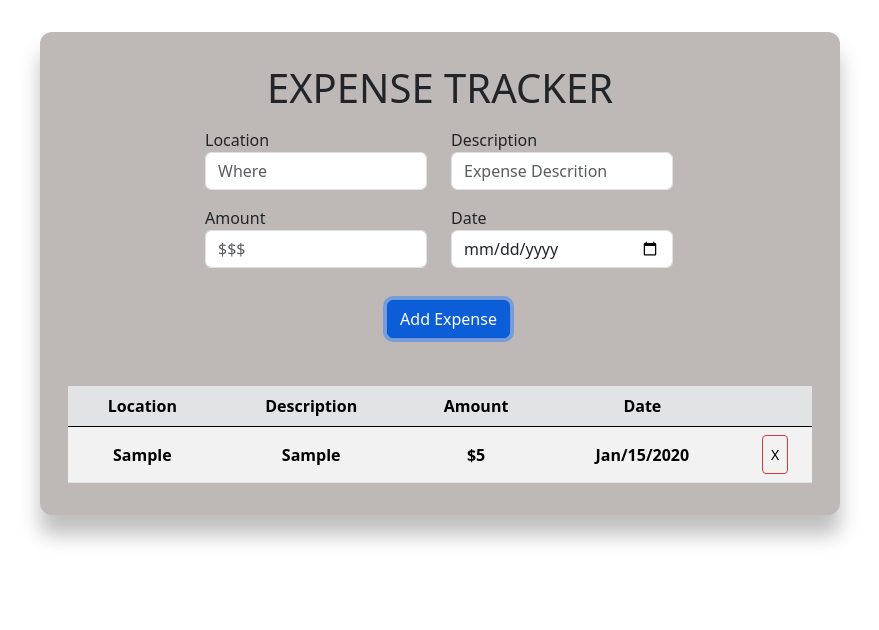
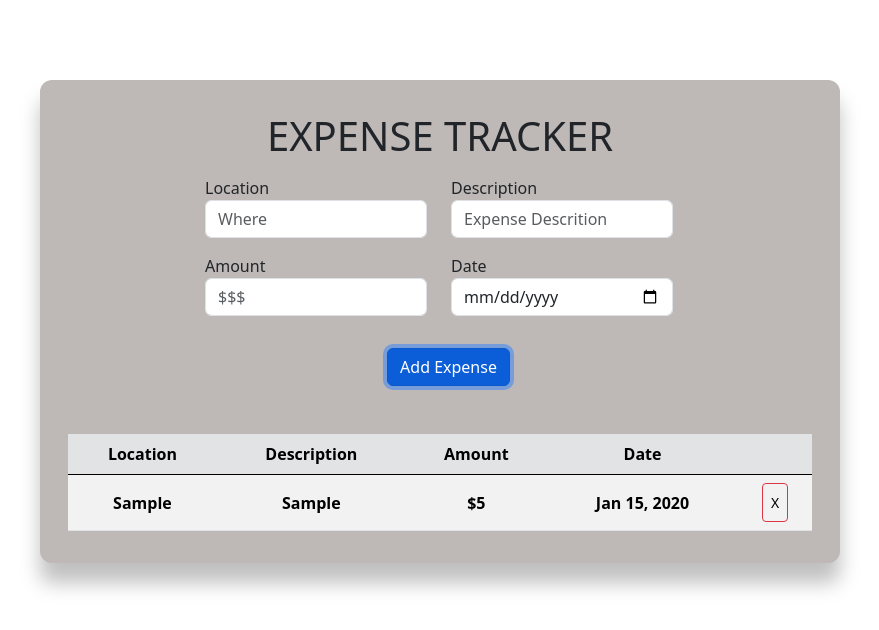
Before and after one commit to jumba23/Expense-Tracker-App-REACT, a React (Create React App) app: page / in a window 1280 px wide. Both pictures are taken after typing "Sample", "Sample", "5", "2020-01-15" into the empty fields and a click on the button "Add Expense". Shown: the top 630 px of the page, without its empty margins (200-1079 px from the left). Built offline with nearby package versions, Linux system fonts and the light colour scheme.

Commit message:
improved logic - js

```diff
--- a/src/App.js
+++ b/src/App.js
@@ -1,6 +1,6 @@
 import React, { useState, useEffect } from "react";
 import ExpenseForm from "./components/ExpenseForm";
-import ListExpenses from "./components/ListExpenses";
+import ExpenseList from "./components/ExpenseList";
 import "bootstrap/css/bootstrap.css";
 
 const App = () => {
@@ -22,7 +22,7 @@ const App = () => {
     setExpenses([newExpense, ...expenses]);
   };
 
-  const handleRemoveListItem = (expenseId) => {
+  const deleteRow = (expenseId) => {
     setExpenses(expenses.filter((expense) => expense.id !== expenseId));
   };
 
@@ -30,8 +30,8 @@ const App = () => {
     <div>
       <div className="container-md">
         <h1 className="text-center mt-3">EXPENSE TRACKER</h1>
-        <ExpenseForm onSubmitNewExpense={handleNewExpense} />
-        <ListExpenses list={expenses} onDeleteAction={handleRemoveListItem} />
+        <ExpenseForm handleNewExpense={handleNewExpense} />
+        <ExpenseList expenses={expenses} deleteRow={deleteRow} />
       </div>
     </div>
   );
--- a/src/components/ExpenseForm.js
+++ b/src/components/ExpenseForm.js
@@ -1,7 +1,7 @@
 import React, { useState } from "react";
 import "bootstrap/css/bootstrap.css";
 
-const ExpenseForm = (props) => {
+const ExpenseForm = ({ handleNewExpense }) => {
   const [enteredLocation, setLocation] = useState("");
   const [enteredDescription, setDescription] = useState("");
   const [enteredAmount, setAmount] = useState("");
@@ -24,29 +24,15 @@ const ExpenseForm = (props) => {
   };
 
   const formatDate = () => {
-    const newDate = enteredDate.split("-");
-    const day = newDate[2];
-    const months = [
-      "Jan",
-      "Feb",
-      "Mar",
-      "Apr",
-      "May",
-      "Jun",
-      "Jul",
-      "Aug",
-      "Sep",
-      "Oct",
-      "Nov",
-      "Dec",
-    ];
-    const monthFormated = months[newDate[1] - 1];
-    const year = newDate[0];
-    const dateFormat = `${monthFormated}/${day}/${year}`;
-    return dateFormat;
+    let date = new Date(enteredDate);
+    const options = {
+      dateStyle: "medium",
+      timeZone: "UTC",
+    };
+    return new Intl.DateTimeFormat("en-US", options).format(date);
   };
 
-  const submitHandler = (e) => {
+  const handleSubmit = (e) => {
     e.preventDefault();
 
     const newExpense = {
@@ -57,7 +43,7 @@ const ExpenseForm = (props) => {
       date: formatDate(),
     };
 
-    props.onSubmitNewExpense(newExpense);
+    handleNewExpense(newExpense);
     setLocation("");
     setDescription("");
     setAmount("");
@@ -65,7 +51,7 @@ const ExpenseForm = (props) => {
   };
 
   return (
-    <form className="row g-3 mt-3" onSubmit={submitHandler}>
+    <form className="row g-3 mt-3" onSubmit={handleSubmit}>
       <div className="row justify-content-center">
         <div className="col-md-4">
           <label htmlFor="location">Location</label>
@@ -76,7 +62,7 @@ const ExpenseForm = (props) => {
             placeholder="Where"
             onChange={locationHandler}
             value={enteredLocation}
-            autoComplete='off'
+            autoComplete="off"
             required
           />
         </div>
@@ -89,7 +75,7 @@ const ExpenseForm = (props) => {
             placeholder="Expense Descrition"
             onChange={descriptionHandler}
             value={enteredDescription}
-            autoComplete='off'
+            autoComplete="off"
             required
           />
         </div>
@@ -106,7 +92,7 @@ const ExpenseForm = (props) => {
             placeholder="$$$"
             onChange={amountHandler}
             value={enteredAmount}
-            autoComplete='off'
+            autoComplete="off"
             required
           />
         </div>
@@ -118,7 +104,7 @@ const ExpenseForm = (props) => {
             type="date"
             onChange={dateHandler}
             value={enteredDate}
-            autoComplete='off'
+            autoComplete="off"
             required
           />
         </div>
--- /dev/null
+++ b/src/components/ExpenseList.js
@@ -0,0 +1,25 @@
+import React from "react";
+import ExpenseRow from "./ExpenseRow";
+import "bootstrap/css/bootstrap.css";
+
+const ListExpenses = ({ expenses, deleteRow }) => {
+  return (
+    <div className="container">
+      <table className="table table-striped table-hover text-center mt-5">
+        <thead className="table-secondary">
+          <tr>
+            <th>Location</th>
+            <th>Description</th>
+            <th>Amount</th>
+            <th>Date</th>
+            <th></th>
+          </tr>
+        </thead>
+        <tbody className="table">
+          <ExpenseRow expenses={expenses} deleteRow={deleteRow} />
+        </tbody>
+      </table>
+    </div>
+  );
+};
+export default ListExpenses;
--- /dev/null
+++ b/src/components/ExpenseRow.js
@@ -0,0 +1,24 @@
+import React from "react";
+
+const ExpenseRow = ({ expenses, deleteRow }) => {
+  return expenses.map((newExpense) => (
+    <tr key={newExpense.id}>
+      <td class="align-middle">{newExpense.location}</td>
+      <td class="align-middle">{newExpense.description}</td>
+      <td class="align-middle">${newExpense.amount}</td>
+      <td class="align-middle">{newExpense.date}</td>
+      <td class="align-middle">
+        <button
+          type="button"
+          className="btn btn-outline-danger btn-sm"
+          onClick={() => deleteRow(newExpense.id)}
+        >
+          {" "}
+          X{" "}
+        </button>
+      </td>
+    </tr>
+  ));
+};
+
+export default ExpenseRow;
--- a/src/components/ListExpenses.js
+++ /dev/null
@@ -1,37 +0,0 @@
-import React from "react";
-import "bootstrap/css/bootstrap.css";
-
-const ListExpenses = (props) => {
-  return (
-    <div className="container">
-      <table className="table table-striped table-hover text-center mt-5">
-      <thead className="table-secondary">
-        <tr>
-          <th>Location</th>
-          <th>Description</th>
-          <th>Amount</th>
-          <th>Date</th>
-          <th></th>
-        </tr>
-      </thead>
-      <tbody className="table">
-        {props.list.map((newExpense) => (
-          <tr key={newExpense.id}>
-            <td class="align-middle">{newExpense.location}</td>
-            <td class="align-middle">{newExpense.description}</td>
-            <td class="align-middle">${newExpense.amount}</td>
-            <td class="align-middle">{newExpense.date}</td>
-            <td class="align-middle">
-              <button
-                type="button"
-                className="btn btn-outline-danger btn-sm"
-                onClick={() => props.onDeleteAction(newExpense.id)}>{" "}X{" "}</button>
-            </td>
-          </tr>
-        ))}
-      </tbody>
-    </table>
-    </div>
-  );
-};
-export default ListExpenses;
--- a/src/index.css
+++ b/src/index.css
@@ -10,6 +10,7 @@ body {
 .container-md {
   padding: 1rem;
   margin: 2rem auto;
+  margin-top: 5rem;
   width: 50rem;
   max-width: 95%;
   border-radius: 12px;
```
